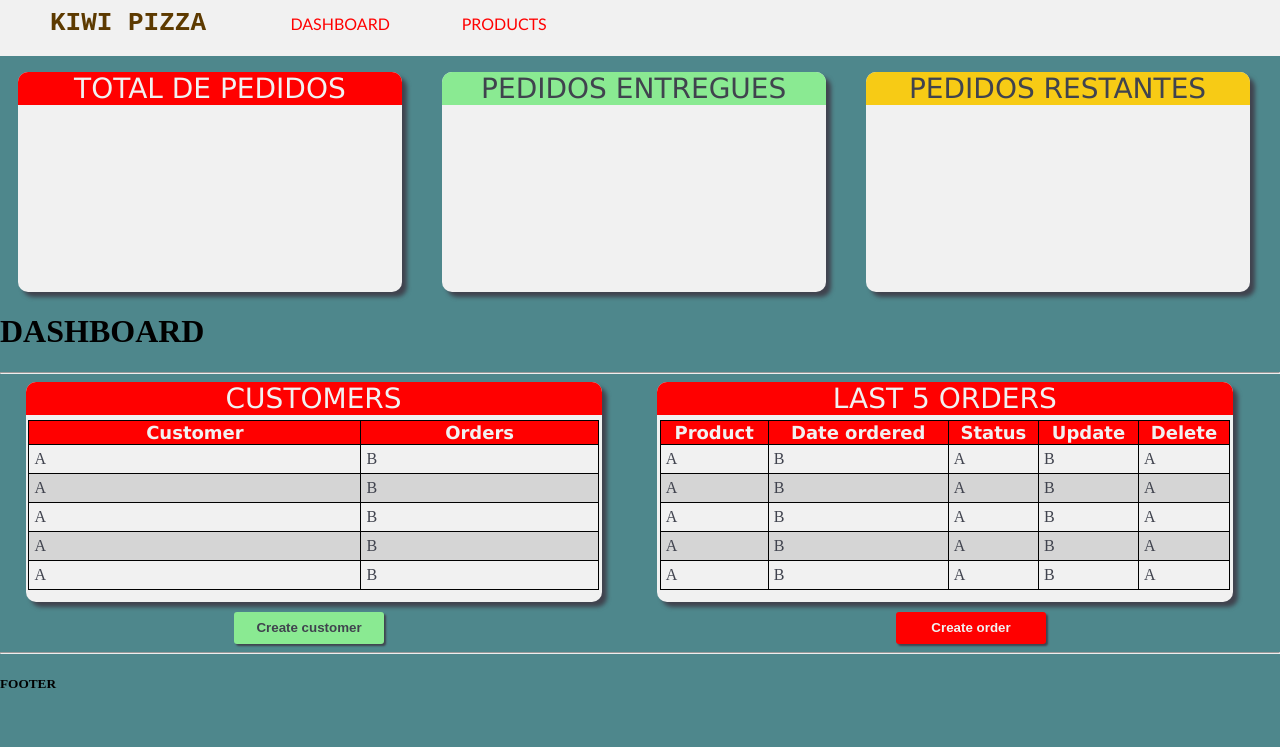
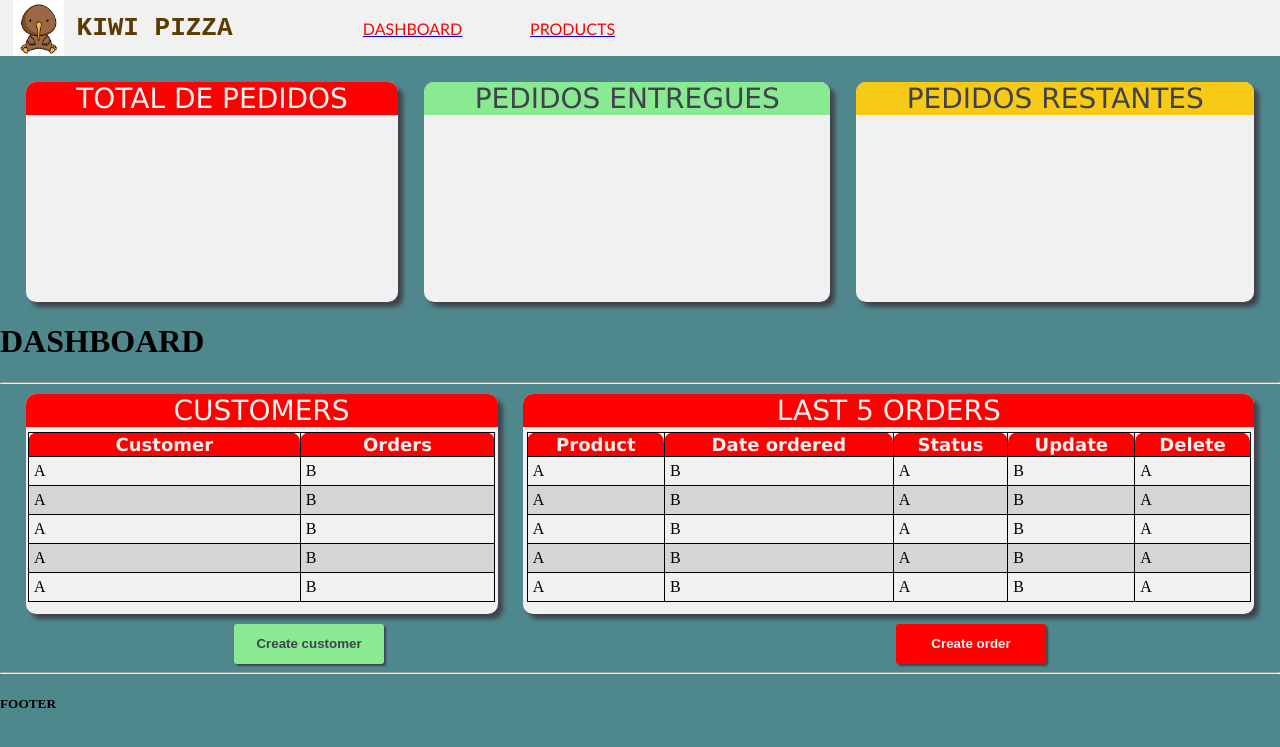
Before and after one commit to MateusLeiros/proj-pizzaria, a Django app: page / in a window 1280 px wide. Shown: the top 747 px of the page. Run offline with Django 4.2, Linux system fonts and the light colour scheme.

Commit message:
Alterado estilo de cards de width e display fixos para flex

```diff
--- a/pizzaria/accounts/templates/accounts/dashboard.html
+++ b/pizzaria/accounts/templates/accounts/dashboard.html
@@ -1,10 +1,6 @@
-{% extends 'accounts/main.html' %}
+{% extends 'accounts/main.html' %} {% block content %} {% include 'accounts/status.html' %}
 
-{% block content %}
-
-{% include 'accounts/status.html' %}
-
-    <h1>DASHBOARD</h1>
+<!-- <h1>DASHBOARD</h1>
     <hr>
 
     <div class="card width-2">
@@ -92,7 +88,98 @@
     <div class="botoes">
         <button class="btn create">Create customer</button>
         <button class="btn delete">Create order</button>
+    </div> -->
+
+<h1>DASHBOARD</h1>
+<hr />
+
+<div class="flex-dashboard">
+  <div class="flex-item">
+    <div class="card-title-1">Customers</div>
+    <div class="big-table">
+      <table>
+        <tr>
+          <th class="card-topic">Customer</th>
+          <th class="card-topic">Orders</th>
+        </tr>
+        <tr>
+          <td>A</td>
+          <td>B</td>
+        </tr>
+        <tr>
+          <td>A</td>
+          <td>B</td>
+        </tr>
+        <tr>
+          <td>A</td>
+          <td>B</td>
+        </tr>
+        <tr>
+          <td>A</td>
+          <td>B</td>
+        </tr>
+        <tr>
+          <td>A</td>
+          <td>B</td>
+        </tr>
+      </table>
     </div>
+  </div>
 
+  <div class="flex-item">
+    <div class="card-title-1">Last 5 orders</div>
+    <div class="big-table">
+      <table>
+        <tr>
+          <th class="card-topic">Product</th>
+          <th class="card-topic">Date ordered</th>
+          <th class="card-topic">Status</th>
+          <th class="card-topic">Update</th>
+          <th class="card-topic">Delete</th>
+        </tr>
+        <tr>
+          <td>A</td>
+          <td>B</td>
+          <td>A</td>
+          <td>B</td>
+          <td>A</td>
+        </tr>
+        <tr>
+          <td>A</td>
+          <td>B</td>
+          <td>A</td>
+          <td>B</td>
+          <td>A</td>
+        </tr>
+        <tr>
+          <td>A</td>
+          <td>B</td>
+          <td>A</td>
+          <td>B</td>
+          <td>A</td>
+        </tr>
+        <tr>
+          <td>A</td>
+          <td>B</td>
+          <td>A</td>
+          <td>B</td>
+          <td>A</td>
+        </tr>
+        <tr>
+          <td>A</td>
+          <td>B</td>
+          <td>A</td>
+          <td>B</td>
+          <td>A</td>
+        </tr>
+      </table>
+    </div>
+  </div>
+</div>
+
+<div class="botoes">
+    <button class="btn create">Create customer</button>
+    <button class="btn delete">Create order</button>
+</div>
 
 {% endblock %}
--- a/pizzaria/accounts/templates/accounts/main.html
+++ b/pizzaria/accounts/templates/accounts/main.html
@@ -3,6 +3,7 @@
 <html lang="pt-BR">
   <head>
     <meta charset="UTF-8" />
+    <link rel="shortcut icon" href="{% static '/images/favicon.png' %}" type="image/x-icon" />
     <link
       rel="stylesheet"
       type="text/css"
--- a/pizzaria/accounts/templates/accounts/navbar.html
+++ b/pizzaria/accounts/templates/accounts/navbar.html
@@ -1,6 +1,7 @@
 {% load static %}
 <div class="navbar">
-    <div class="title">Kiwi Pizza</div>
-    <a href="/"><div class="link">Dashboard</div></a>
-    <a href="products/"><div class="link">Products</div></a>
+  <img src="{% static '/images/kiwi-logo.png' %}" class="icon" alt="" />
+  <div class="title">Kiwi Pizza</div>
+  <a href="/"><div class="link">Dashboard</div></a>
+  <a href="products/"><div class="link">Products</div></a>
 </div>
--- a/pizzaria/accounts/templates/accounts/status.html
+++ b/pizzaria/accounts/templates/accounts/status.html
@@ -1,4 +1,4 @@
-<div class="card width-3">
+<!-- <div class="card width-3">
     <div class="card-title-1">Total de pedidos</div>
 </div>
 
@@ -8,4 +8,16 @@
 
 <div class="card width-3">
     <div class="card-title-3">Pedidos restantes</div>
+</div> -->
+
+<div class="flex-dashboard">
+  <div class="flex-item card">
+    <div class="card-title-1">Total de pedidos</div>
+  </div>
+  <div class="flex-item card">
+    <div class="card-title-2">Pedidos entregues</div>
+  </div>
+  <div class="flex-item card">
+    <div class="card-title-3">Pedidos restantes</div>
+  </div>
 </div>
--- a/pizzaria/static/css/style.css
+++ b/pizzaria/static/css/style.css
@@ -69,6 +69,11 @@ th {
 
 /******************** NAVBAR *******************/
 
+.icon {
+  height: 7vh;
+  padding: 0 1%;
+}
+
 .navbar {
   text-transform: uppercase;
   background-color: #f1f1f1;
@@ -76,28 +81,26 @@ th {
   font-family: "Gill Sans", "Gill Sans MT", Calibri, "Trebuchet MS", sans-serif;
   position: sticky;
   top: 0;
+  display: flex;
+  align-items: center;
 }
 
 .title {
-  display: inline-block;
   width: 20vw;
   font-size: 26px;
   color: #5d3a00;
-  text-align: center;
-  padding-top: 8px;
   font-family: "Courier New", Courier, monospace;
   font-weight: bold;
 }
 
-.navbar .link {
+.link {
   text-align: center;
   text-decoration: none;
-  display: inline-block;
   width: 20vh;
   color: #ff0000;
 }
 
-.navbar .link:hover {
+.link:hover {
   color: #f7cb15;
   background-color: #ff0000;
 }
@@ -137,7 +140,7 @@ th {
   color: #40434e;
   border-radius: 10px;
   box-shadow: 5px 5px 4px #40434e;
-  height: 220px;
+  /* height: 220px; */
 }
 
 .card-title-1 {
@@ -181,11 +184,30 @@ th {
     "Lucida Sans Unicode", Verdana, sans-serif;
   font-size: 18px;
   color: #f1f1f1;
+  background-color: #ff0000;
+  border-top-right-radius: 10px;
+  border-top-left-radius: 10px;
+}
+
+.flex-dashboard {
+  display: flex;
+  flex-wrap: wrap;
+  justify-content: space-evenly;
+  margin: 10px 2vw;
+  gap: 2vw;
+}
+
+.flex-item {
+  min-height: 220px;
+  background-color: #f1f1f1;
+  box-shadow: 5px 5px 4px #40434e;
+  border-radius: 10px;
+  flex-grow: 1;
 }
 
 /******************** BUTTONS *******************/
 
-.botoes{
+.botoes {
   margin-top: 10px;
   display: flex;
   flex-direction: row;
@@ -196,7 +218,7 @@ th {
 
 .btn {
   width: 150px;
-  height: 4vh;
+  height: 40px;
   box-shadow: 2px 2px 2px #40434e;
   font-weight: bold;
 }
@@ -206,14 +228,14 @@ th {
 }
 
 .create {
-  background-color: #8AEA92;
+  background-color: #8aea92;
   color: #40434e;
   border-radius: 3px;
   border-style: none;
 }
 
 .create:hover {
-  border-style:solid;
+  border-style: solid;
   border-color: #60a566;
   border-width: 3px;
 }
@@ -226,7 +248,7 @@ th {
 }
 
 .delete:hover {
-  border-style:solid;
+  border-style: solid;
   border-color: #a50000;
   border-width: 3px;
 }
```
Also changed, not shown: pizzaria/accounts/templates/accounts/products.html (+14 -7 lines), pizzaria/static/images/favicon.png (added), pizzaria/static/images/kiwi-logo.png (added).
